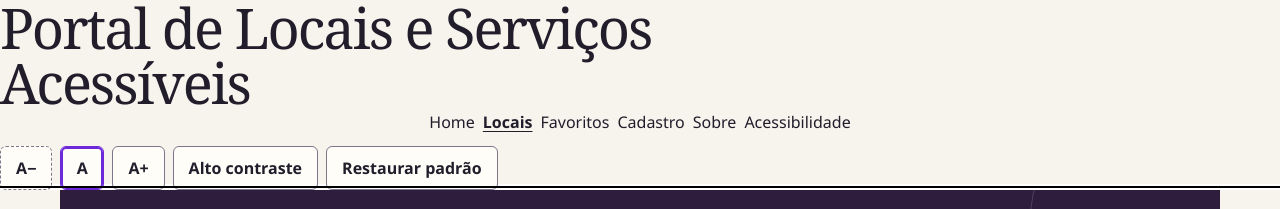
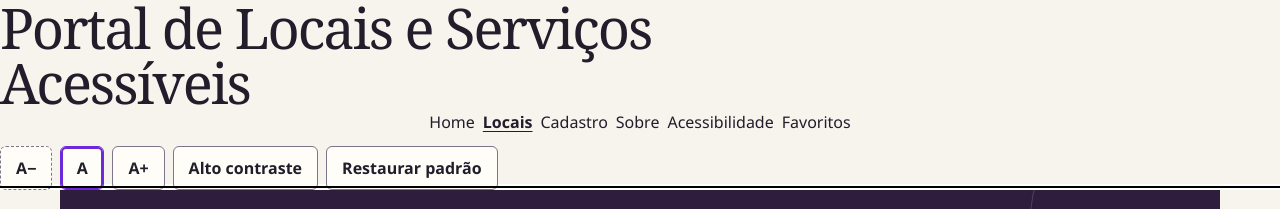
Before and after one commit to 1TDSPJ-26/portal-locais-acessiveis, a React (Vite) app: page /locais in a window 1280 px wide. Shown: the top 209 px of the page. Built offline with nearby package versions, Linux system fonts and the light colour scheme; a web font is replaced by a local one.

Commit message:
feat: Adiciona contagem acessível de favoritos ao menu

```diff
--- a/src/components/Header/index.tsx
+++ b/src/components/Header/index.tsx
@@ -1,4 +1,5 @@
 import { useEffect, useRef, useState } from "react";
+import { useFavoritos } from "../../useFavoritos";
 import { NavLink, useLocation } from "react-router";
 import { usePreferencias } from "../../PreferenciasContext";
 
@@ -6,6 +7,13 @@ export function Header() {
   const { fonte, contraste, definirFonte, alternarContraste, restaurar } =
     usePreferencias();
   const location = useLocation();
+
+  const { totalFavoritos } = useFavoritos();
+
+const rotuloFavoritos =
+  totalFavoritos === 1
+    ? "Favoritos, 1 local"
+    : `Favoritos, ${totalFavoritos} locais`;
 
   const [menuAberto, setMenuAberto] = useState(false);
   const botaoMenuRef = useRef<HTMLButtonElement>(null);
@@ -153,10 +161,6 @@ export function Header() {
           Locais
         </NavLink>
 
-        <NavLink to="/favoritos" className={linkClass} onClick={() => setMenuAberto(false)}>
-          Favoritos
-        </NavLink>
-
         <NavLink to="/cadastrar" className={linkClass} onClick={() => setMenuAberto(false)}>
           Cadastro
         </NavLink>
@@ -168,6 +172,21 @@ export function Header() {
         <NavLink to="/acessibilidade" className={linkClass} onClick={() => setMenuAberto(false)}>
           Acessibilidade
         </NavLink>
+
+        <NavLink
+  to="/favoritos"
+  className={linkClass}
+  onClick={() => setMenuAberto(false)}
+  aria-label={totalFavoritos > 0 ? rotuloFavoritos : "Favoritos"}
+>
+  Favoritos
+
+  {totalFavoritos > 0 && (
+    <span className="favoritos-contador" aria-hidden="true">
+      {totalFavoritos}
+    </span>
+  )}
+</NavLink>
       </nav>
 
       <fieldset className="controles-exibicao">
```
